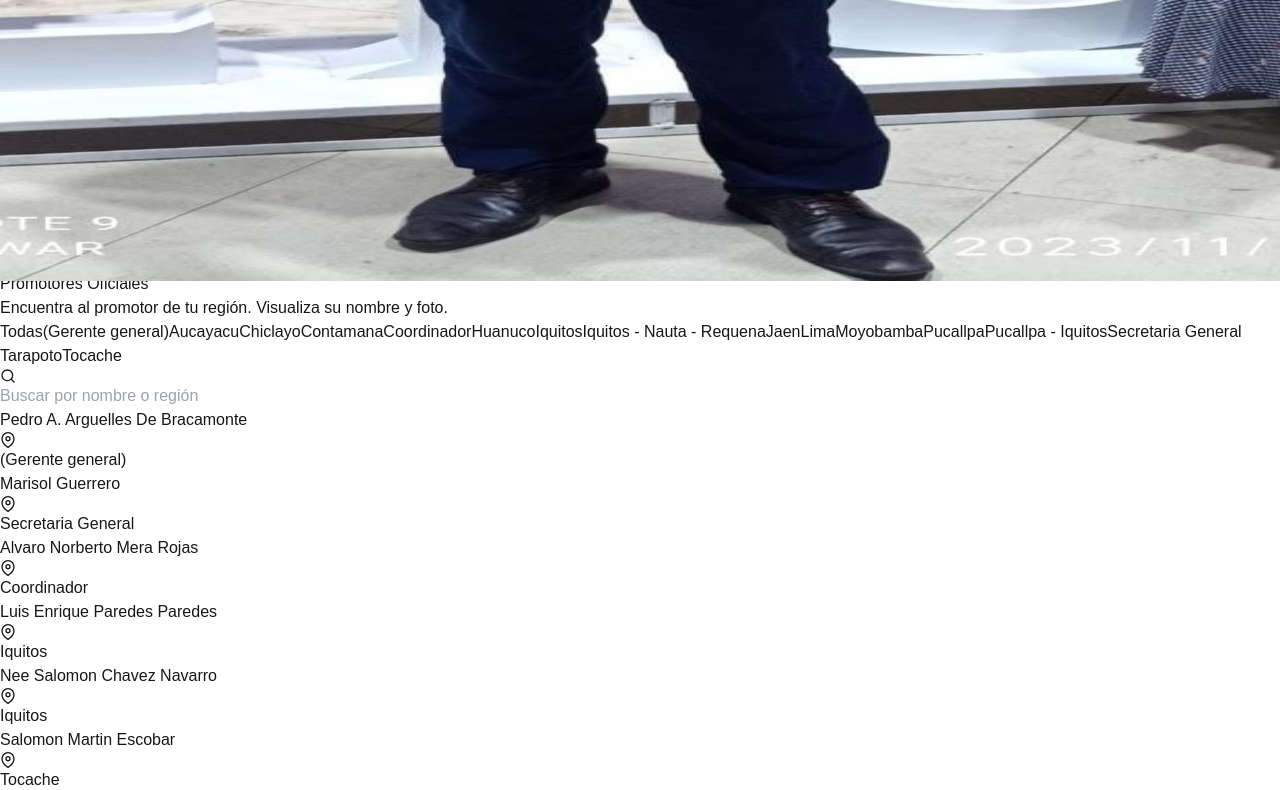
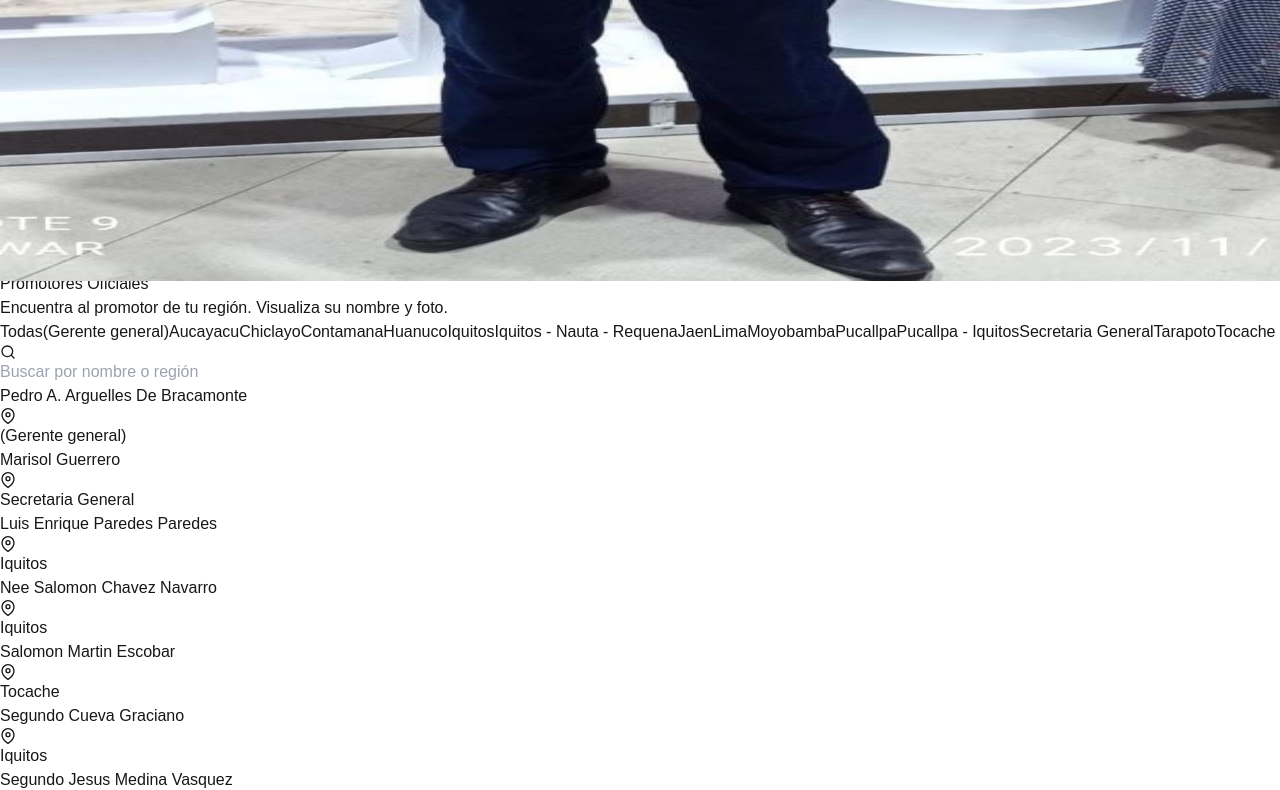
Before and after one commit to Meowwuw/argdebra, a Next.js app: page /promotores in a window 1280 px wide. Shown: the part 519-1309 px from the top of the page. Built offline with nearby package versions, Linux system fonts and the light colour scheme.

Commit message:
Feat: Eliminando promotor con id 4

```diff
--- a/src/app/promotores/page.tsx
+++ b/src/app/promotores/page.tsx
@@ -25,14 +25,6 @@ const PROMOTORES: Promotor[] = [
     nombre: "Marisol Guerrero",
     region: "Secretaria General",
     foto: "/promotores/MarisolGuerrero.jpg",
-  },
-  {
-    id: 3,
-    nombre: "Alvaro Norberto Mera Rojas",
-    region: "Coordinador",
-    foto: "/promotores/Norberto.jpeg",
-    whatsapp: "51988888888",
-    email: "juan@icap.pe",
   },
   {
     id: 4,
```
